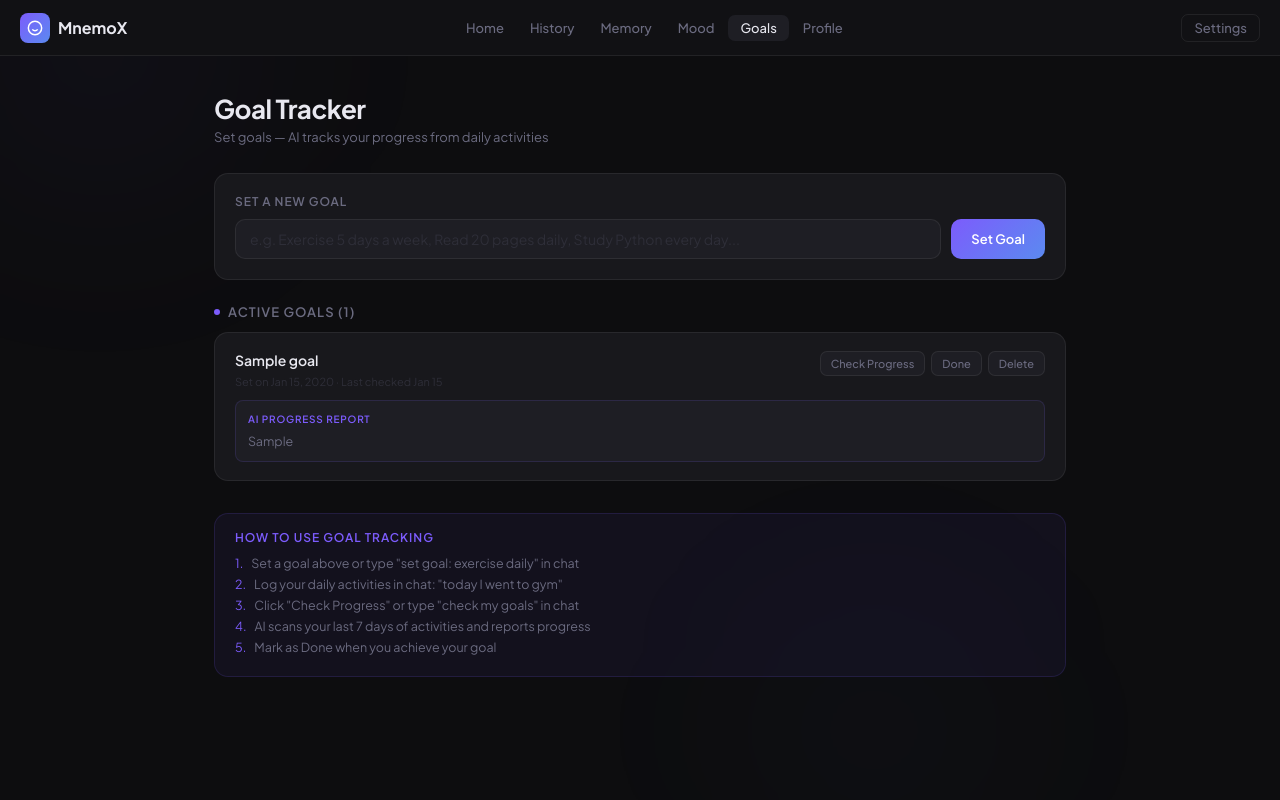
After one commit to gopiarul/ai_memoryassitant, a Django app: page /goals/ in a window 1280 px wide. The commit adds this page. Run offline with Django 5.2, Linux system fonts and the light colour scheme; a user stored in the database is signed in; tables that the repository leaves empty hold one stand-in row (values such as "Sample post").

Commit message:
pdf updated

```diff
--- /dev/null
+++ b/assistant/templates/goals.html
@@ -0,0 +1,204 @@
+<!DOCTYPE html>
+<html lang="en">
+{% load static %}
+<head>
+<meta charset="UTF-8">
+<meta name="viewport" content="width=device-width, initial-scale=1.0">
+<title>Goals — MnemoX</title>
+<link href="https://fonts.googleapis.com/css2?family=Plus+Jakarta+Sans:wght@300;400;500;600;700&display=swap" rel="stylesheet">
+<style>
+*, *::before, *::after { margin:0; padding:0; box-sizing:border-box; }
+html, body { height:100%; background:#0d0d0f; color:#e8e8f0; font-family:'Plus Jakarta Sans',sans-serif; }
+:root {
+  --bg:#0d0d0f; --nav:#111114; --panel:#18181c; --surface:#1e1e24;
+  --border:rgba(255,255,255,0.07); --accent:#7c5cfc; --accent2:#5b8af0;
+  --green:#22c55e; --text:#e8e8f0; --dim:#6b6b80; --muted:#2e2e38;
+}
+.orb { position:fixed; border-radius:50%; pointer-events:none; filter:blur(110px); z-index:0; }
+.orb1 { width:400px; height:400px; top:-150px; left:-100px; background:radial-gradient(circle,rgba(124,92,252,0.08),transparent 70%); }
+.orb2 { width:300px; height:300px; bottom:-80px; right:20%; background:radial-gradient(circle,rgba(91,138,240,0.07),transparent 70%); }
+.navbar { position:relative; z-index:10; height:56px; display:flex; align-items:center; justify-content:space-between; padding:0 20px; border-bottom:1px solid var(--border); background:var(--nav); }
+.nav-brand { display:flex; align-items:center; gap:8px; text-decoration:none; }
+.nav-brand-icon { width:30px; height:30px; border-radius:8px; background:linear-gradient(135deg,var(--accent),var(--accent2)); display:flex; align-items:center; justify-content:center; }
+.nav-brand-name { font-size:16px; font-weight:700; color:var(--text); }
+.nav-links { display:flex; align-items:center; gap:2px; }
+.nav-link { text-decoration:none; color:var(--dim); font-size:13px; font-weight:500; padding:5px 12px; border-radius:7px; transition:all 0.15s; }
+.nav-link:hover { color:var(--text); background:var(--surface); }
+.nav-link.active { color:var(--text); background:var(--surface); }
+.nav-settings { text-decoration:none; color:var(--dim); font-size:13px; font-weight:500; padding:5px 12px; border-radius:7px; border:1px solid var(--border); transition:all 0.15s; }
+.nav-settings:hover { color:var(--text); }
+.page { position:relative; z-index:2; max-width:900px; margin:0 auto; padding:36px 24px 60px; }
+.page-header { margin-bottom:28px; }
+.page-title { font-size:26px; font-weight:700; color:var(--text); letter-spacing:-0.02em; }
+.page-sub { font-size:13px; color:var(--dim); margin-top:4px; }
+
+/* ADD GOAL FORM */
+.add-goal-card { background:var(--panel); border:1px solid var(--border); border-radius:14px; padding:20px; margin-bottom:24px; }
+.add-goal-label { font-size:12px; font-weight:600; letter-spacing:0.08em; text-transform:uppercase; color:var(--dim); margin-bottom:10px; }
+.add-goal-row { display:flex; gap:10px; }
+.add-goal-input { flex:1; background:var(--surface); border:1px solid var(--border); border-radius:10px; padding:10px 14px; font-size:14px; color:var(--text); font-family:'Plus Jakarta Sans',sans-serif; outline:none; transition:border-color 0.2s; }
+.add-goal-input:focus { border-color:rgba(124,92,252,0.4); }
+.add-goal-input::placeholder { color:var(--muted); }
+.add-btn { background:linear-gradient(135deg,var(--accent),var(--accent2)); color:white; border:none; border-radius:10px; padding:10px 20px; font-size:13px; font-weight:600; cursor:pointer; font-family:'Plus Jakarta Sans',sans-serif; transition:opacity 0.2s; white-space:nowrap; }
+.add-btn:hover { opacity:0.85; }
+
+/* GOAL CARDS */
+.section-title { font-size:13px; font-weight:600; letter-spacing:0.08em; text-transform:uppercase; color:var(--dim); margin-bottom:12px; display:flex; align-items:center; gap:8px; }
+.section-title-dot { width:6px; height:6px; border-radius:50%; background:var(--accent); }
+.goals-grid { display:flex; flex-direction:column; gap:12px; margin-bottom:32px; }
+.goal-card { background:var(--panel); border:1px solid var(--border); border-radius:14px; padding:18px 20px; transition:border-color 0.2s; }
+.goal-card:hover { border-color:rgba(124,92,252,0.3); }
+.goal-card.completed { border-color:rgba(34,197,94,0.2); opacity:0.7; }
+.goal-top { display:flex; align-items:flex-start; justify-content:space-between; gap:12px; }
+.goal-title { font-size:14px; font-weight:600; color:var(--text); line-height:1.4; }
+.goal-actions { display:flex; gap:6px; flex-shrink:0; }
+.goal-btn { background:var(--surface); border:1px solid var(--border); border-radius:7px; padding:5px 10px; font-size:11px; font-weight:500; cursor:pointer; color:var(--dim); font-family:'Plus Jakarta Sans',sans-serif; transition:all 0.15s; white-space:nowrap; }
+.goal-btn:hover { color:var(--text); border-color:rgba(124,92,252,0.3); }
+.goal-btn.check:hover { color:var(--accent); }
+.goal-btn.complete:hover { color:var(--green); border-color:rgba(34,197,94,0.3); }
+.goal-btn.delete:hover { color:#ef4444; border-color:rgba(239,68,68,0.3); }
+.goal-date { font-size:11px; color:var(--muted); margin-top:4px; }
+.goal-report { background:var(--surface); border:1px solid rgba(124,92,252,0.15); border-radius:8px; padding:10px 12px; margin-top:12px; font-size:12.5px; color:var(--dim); line-height:1.6; }
+.goal-report-label { font-size:10px; font-weight:600; letter-spacing:0.08em; text-transform:uppercase; color:var(--accent); margin-bottom:4px; }
+.empty-state { text-align:center; padding:40px 20px; color:var(--muted); font-size:13px; line-height:1.7; }
+
+/* TIPS */
+.tips-card { background:rgba(124,92,252,0.06); border:1px solid rgba(124,92,252,0.15); border-radius:14px; padding:16px 20px; margin-top:24px; }
+.tips-title { font-size:12px; font-weight:600; letter-spacing:0.08em; text-transform:uppercase; color:var(--accent); margin-bottom:10px; }
+.tip { font-size:12.5px; color:var(--dim); margin-bottom:5px; display:flex; gap:8px; }
+.tip-icon { color:var(--accent); flex-shrink:0; }
+
+@media(max-width:600px){ .nav-links{display:none} .page{padding:20px 14px 40px} .add-goal-row{flex-direction:column} }
+</style>
+</head>
+<body>
+<div class="orb orb1"></div>
+<div class="orb orb2"></div>
+
+<nav class="navbar">
+  <a href="{% url 'dashboard' %}" class="nav-brand">
+    <div class="nav-brand-icon">
+      <svg width="16" height="16" fill="none" stroke="white" stroke-width="2.2" viewBox="0 0 24 24"><circle cx="12" cy="12" r="10"/><path d="M8 14s1.5 2 4 2 4-2 4-2"/><line x1="9" y1="9" x2="9.01" y2="9"/><line x1="15" y1="9" x2="15.01" y2="9"/></svg>
+    </div>
+    <span class="nav-brand-name">MnemoX</span>
+  </a>
+  <div class="nav-links">
+    <a href="{% url 'dashboard' %}" class="nav-link">Home</a>
+    <a href="{% url 'history' %}" class="nav-link">History</a>
+    <a href="{% url 'memory' %}" class="nav-link">Memory</a>
+    <a href="{% url 'mood_chart' %}" class="nav-link">Mood</a>
+    <a href="{% url 'goals' %}" class="nav-link active">Goals</a>
+    <a href="{% url 'profile' %}" class="nav-link">Profile</a>
+  </div>
+  <a href="{% url 'settings' %}" class="nav-settings">Settings</a>
+</nav>
+
+<div class="page">
+  <div class="page-header">
+    <div class="page-title">Goal Tracker</div>
+    <div class="page-sub">Set goals — AI tracks your progress from daily activities</div>
+  </div>
+
+  <!-- ADD GOAL -->
+  <div class="add-goal-card">
+    <div class="add-goal-label">Set a new goal</div>
+    <form method="post">
+      {% csrf_token %}
+      <input type="hidden" name="action" value="add">
+      <div class="add-goal-row">
+        <input type="text" name="title" class="add-goal-input"
+          placeholder="e.g. Exercise 5 days a week, Read 20 pages daily, Study Python every day..."
+          required>
+        <button type="submit" class="add-btn">Set Goal</button>
+      </div>
+    </form>
+  </div>
+
+  <!-- ACTIVE GOALS -->
+  <div class="section-title">
+    <div class="section-title-dot"></div>
+    Active Goals ({{ active_goals.count }})
+  </div>
+  <div class="goals-grid">
+    {% for goal in active_goals %}
+    <div class="goal-card">
+      <div class="goal-top">
+        <div>
+          <div class="goal-title">{{ goal.title }}</div>
+          <div class="goal-date">Set on {{ goal.created_at|date:"M d, Y" }}
+            {% if goal.last_checked %} · Last checked {{ goal.last_checked|date:"M d" }}{% endif %}
+          </div>
+        </div>
+        <div class="goal-actions">
+          <form method="post" style="display:inline">
+            {% csrf_token %}
+            <input type="hidden" name="action" value="check">
+            <input type="hidden" name="goal_id" value="{{ goal.id }}">
+            <button type="submit" class="goal-btn check">Check Progress</button>
+          </form>
+          <form method="post" style="display:inline">
+            {% csrf_token %}
+            <input type="hidden" name="action" value="complete">
+            <input type="hidden" name="goal_id" value="{{ goal.id }}">
+            <button type="submit" class="goal-btn complete">Done</button>
+          </form>
+          <form method="post" style="display:inline">
+            {% csrf_token %}
+            <input type="hidden" name="action" value="delete">
+            <input type="hidden" name="goal_id" value="{{ goal.id }}">
+            <button type="submit" class="goal-btn delete">Delete</button>
+          </form>
+        </div>
+      </div>
+      {% if goal.progress_report %}
+      <div class="goal-report">
+        <div class="goal-report-label">AI Progress Report</div>
+        {{ goal.progress_report }}
+      </div>
+      {% endif %}
+    </div>
+    {% empty %}
+    <div class="empty-state">
+      No active goals yet.<br>Set your first goal above to get started.
+    </div>
+    {% endfor %}
+  </div>
+
+  <!-- COMPLETED GOALS -->
+  {% if completed_goals %}
+  <div class="section-title">
+    <div class="section-title-dot" style="background:var(--green)"></div>
+    Completed Goals ({{ completed_goals.count }})
+  </div>
+  <div class="goals-grid">
+    {% for goal in completed_goals %}
+    <div class="goal-card completed">
+      <div class="goal-top">
+        <div>
+          <div class="goal-title">{{ goal.title }}</div>
+          <div class="goal-date">Completed</div>
+        </div>
+        <form method="post">
+          {% csrf_token %}
+          <input type="hidden" name="action" value="delete">
+          <input type="hidden" name="goal_id" value="{{ goal.id }}">
+          <button type="submit" class="goal-btn delete">Remove</button>
+        </form>
+      </div>
+    </div>
+    {% endfor %}
+  </div>
+  {% endif %}
+
+  <!-- TIPS -->
+  <div class="tips-card">
+    <div class="tips-title">How to use goal tracking</div>
+    <div class="tip"><span class="tip-icon">1.</span> Set a goal above or type "set goal: exercise daily" in chat</div>
+    <div class="tip"><span class="tip-icon">2.</span> Log your daily activities in chat: "today I went to gym"</div>
+    <div class="tip"><span class="tip-icon">3.</span> Click "Check Progress" or type "check my goals" in chat</div>
+    <div class="tip"><span class="tip-icon">4.</span> AI scans your last 7 days of activities and reports progress</div>
+    <div class="tip"><span class="tip-icon">5.</span> Mark as Done when you achieve your goal</div>
+  </div>
+</div>
+</body>
+</html>
--- a/assistant/urls.py
+++ b/assistant/urls.py
@@ -1,5 +1,5 @@
 from django.urls import path
-from .views import dashboard, login_view, logout_view, register, voice_command,history_view,delete_history,clear_history,memory_view,delete_memory,clear_memory,profile_view,settings_view, clear_history,admin_dashboard,delete_history_by_date,export_history_csv,export_history_pdf,home,mood_chart
+from .views import dashboard, login_view, logout_view, register, voice_command,history_view,delete_history,clear_history,memory_view,delete_memory,clear_memory,profile_view,settings_view, clear_history,admin_dashboard,delete_history_by_date,export_history_csv,export_history_pdf,home,mood_chart,goals_view
 
 urlpatterns = [
     path("", dashboard, name="dashboard"),
@@ -22,6 +22,8 @@ path("export/csv/", export_history_csv, name="export_csv"),
 path("export/pdf/", export_history_pdf, name="export_pdf"),
 path("", home, name="home"),
 path("mood/", mood_chart, name="mood_chart"),
+path("goals/", goals_view, name="goals"),
+
 
 
 
--- a/assistant/views.py
+++ b/assistant/views.py
@@ -14,8 +14,8 @@ import json
 from reportlab.lib.pagesizes import A4
 from reportlab.pdfgen import canvas
 
-from .models import AssistantMemory, Profile, Reminder
-from .ai.logic import process_command, detect_mood
+from .models import AssistantMemory, Profile, Reminder, Goal
+from .ai.logic import process_command, detect_mood, analyze_image, analyze_pdf, check_goal_progress
 
 
 # ----------------------------------------------------------------
@@ -71,6 +71,55 @@ def dashboard(request):
     speak_text = ""
     if request.method == "POST":
         query = request.POST.get("query", "").strip()
+        image_file = request.FILES.get("image_file")
+
+        # PDF UPLOAD — extract and summarize
+        pdf_file = request.FILES.get("pdf_file")
+        if pdf_file:
+            response = analyze_pdf(pdf_file)
+            mood = "neutral"
+            AssistantMemory.objects.create(
+                user=request.user,
+                user_query="📄 Summarize: " + pdf_file.name,
+                assistant_reply=response,
+                mood=mood
+            )
+            memories = AssistantMemory.objects.filter(
+                user=request.user
+            ).order_by("created_at")
+            reminders = Reminder.objects.filter(
+                user=request.user, is_done=False
+            ).order_by("-created_at")[:3]
+            return render(request, "dashboard.html", {
+                "memories":   memories,
+                "speak_text": response,
+                "reminders":  reminders,
+            })
+
+        # IMAGE UPLOAD — analyze with Gemini Vision
+        if image_file:
+            if not query:
+                query = "What is in this image?"
+            response = analyze_image(image_file, query)
+            mood = detect_mood(query)
+            AssistantMemory.objects.create(
+                user=request.user,
+                user_query="📷 " + query,
+                assistant_reply=response,
+                mood=mood
+            )
+            memories = AssistantMemory.objects.filter(
+                user=request.user
+            ).order_by("created_at")
+            reminders = Reminder.objects.filter(
+                user=request.user, is_done=False
+            ).order_by("-created_at")[:3]
+            return render(request, "dashboard.html", {
+                "memories":   memories,
+                "speak_text": response,
+                "reminders":  reminders,
+            })
+
         if not query:
             return redirect("dashboard")
 
@@ -135,10 +184,16 @@ def dashboard(request):
         user=request.user, is_done=False
     ).order_by("-created_at")[:3]
 
+    # Active goals for sidebar
+    goals = Goal.objects.filter(
+        user=request.user, status="active"
+    ).order_by("-created_at")[:3]
+
     return render(request, "dashboard.html", {
-        "memories":  memories,
+        "memories":   memories,
         "speak_text": speak_text,
-        "reminders": reminders,
+        "reminders":  reminders,
+        "goals":      goals,
     })
 
 
@@ -413,6 +468,40 @@ def reminder_done(request, id):
 
 
 # ----------------------------------------------------------------
+# GOALS PAGE
+# ----------------------------------------------------------------
+@login_required
+def goals_view(request):
+    if request.method == "POST":
+        action = request.POST.get("action")
+        goal_id = request.POST.get("goal_id")
+        if action == "add":
+            title = request.POST.get("title", "").strip()
+            if title:
+                Goal.objects.create(user=request.user, title=title)
+        elif action == "complete" and goal_id:
+            Goal.objects.filter(id=goal_id, user=request.user).update(status="completed")
+        elif action == "delete" and goal_id:
+            Goal.objects.filter(id=goal_id, user=request.user).delete()
+        elif action == "check" and goal_id:
+            from django.utils import timezone
+            goal = Goal.objects.filter(id=goal_id, user=request.user).first()
+            if goal:
+                report = check_goal_progress(request.user, goal)
+                goal.progress_report = report
+                goal.last_checked = timezone.now()
+                goal.save()
+        return redirect("goals")
+
+    active_goals = Goal.objects.filter(user=request.user, status="active").order_by("-created_at")
+    completed_goals = Goal.objects.filter(user=request.user, status="completed").order_by("-created_at")
+    return render(request, "goals.html", {
+        "active_goals": active_goals,
+        "completed_goals": completed_goals,
+    })
+
+
+# ----------------------------------------------------------------
 # HOME (kept for compatibility)
 # ----------------------------------------------------------------
 @login_required
```
Also changed, not shown: assistant/ai/logic.py (+285 -0 lines), assistant/models.py (+17 -0 lines), assistant/templates/dashboard.html (+96 -7 lines), assistant/migrations/0010_goal.py (added), 1 other file.
